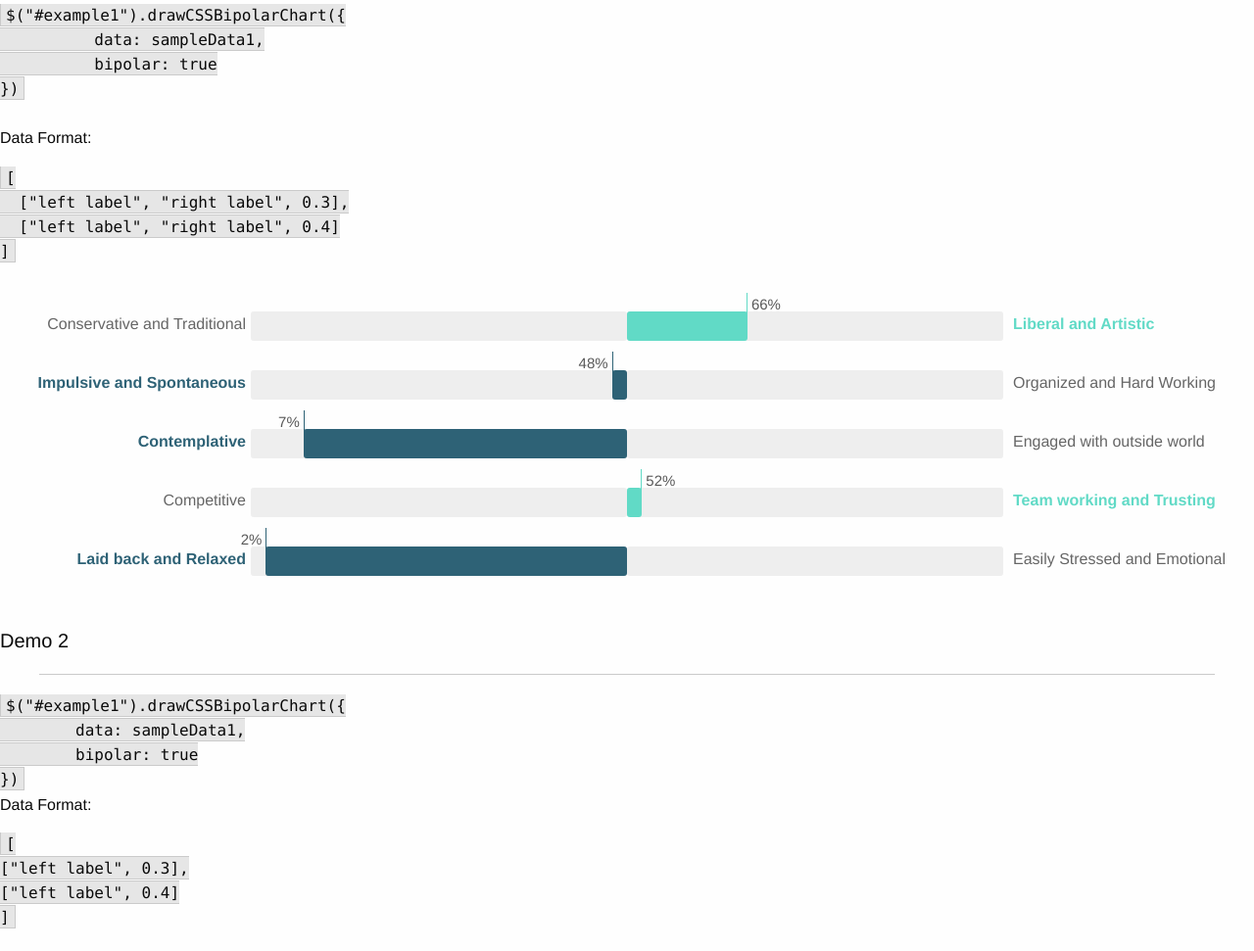
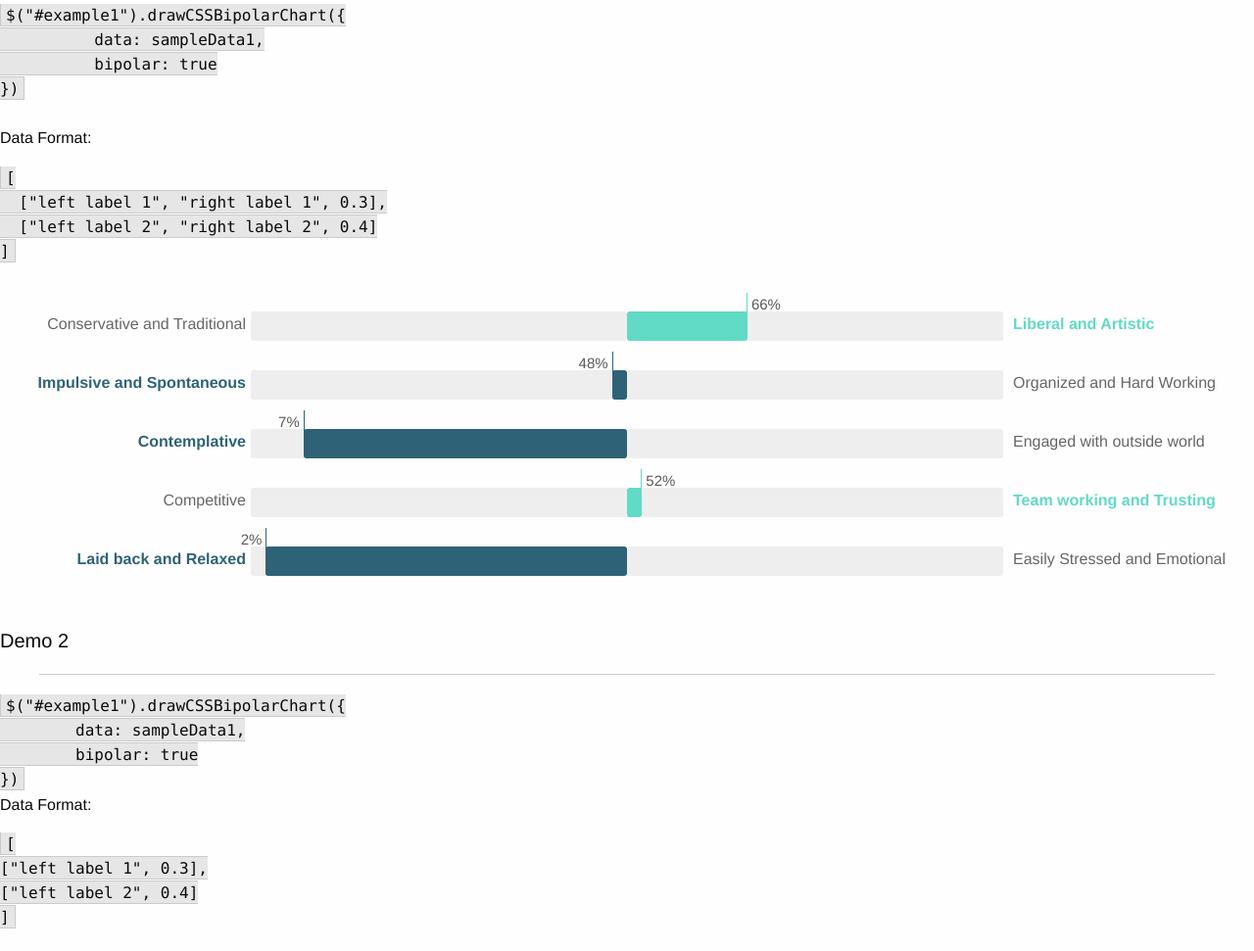
Before and after one commit to srivig/cssbipolarchart, a plain HTML site: page demo.html in a window 1280 px wide. Shown: the part 65-1036 px from the top of the page at 98% size. Drawn offline with nearby package versions, Linux system fonts and the light colour scheme.

Commit message:
update readme

```diff
--- a/demo.html
+++ b/demo.html
@@ -35,8 +35,8 @@
             <br>
             <p>Data Format:</p>
 <pre><code>[
-  ["left label", "right label", 0.3],
-  ["left label", "right label", 0.4]
+  ["left label 1", "right label 1", 0.3],
+  ["left label 2", "right label 2", 0.4]
 ]
 </code></pre>
 </div>
@@ -55,8 +55,8 @@
 })</code></pre>
 <p>Data Format:</p>
 <pre><code>[
-["left label", 0.3],
-["left label", 0.4]
+["left label 1", 0.3],
+["left label 2", 0.4]
 ]
 </code></pre>
   </div>
```
Also changed, not shown: 1 other file.
